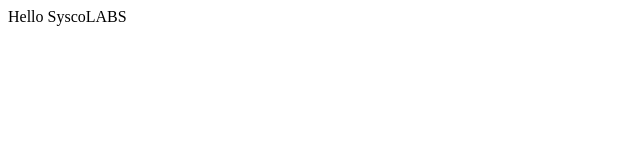
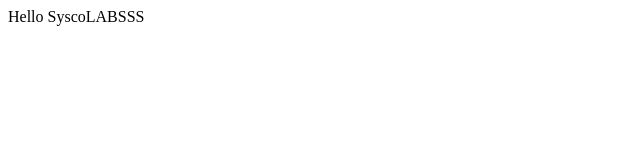
Before and after one commit to NadunOvitigala/jenkins-assignment, a plain HTML site: page index.html in a window 1280 px wide. Shown: the full height of the page, 0-640 px from the left. Drawn offline with Linux system fonts and the light colour scheme.

Commit message:
Update index.html

```diff
--- a/index.html
+++ b/index.html
@@ -1 +1 @@
-<html>Hello SyscoLABS</html>
+<html>Hello SyscoLABSSS</html>
```
